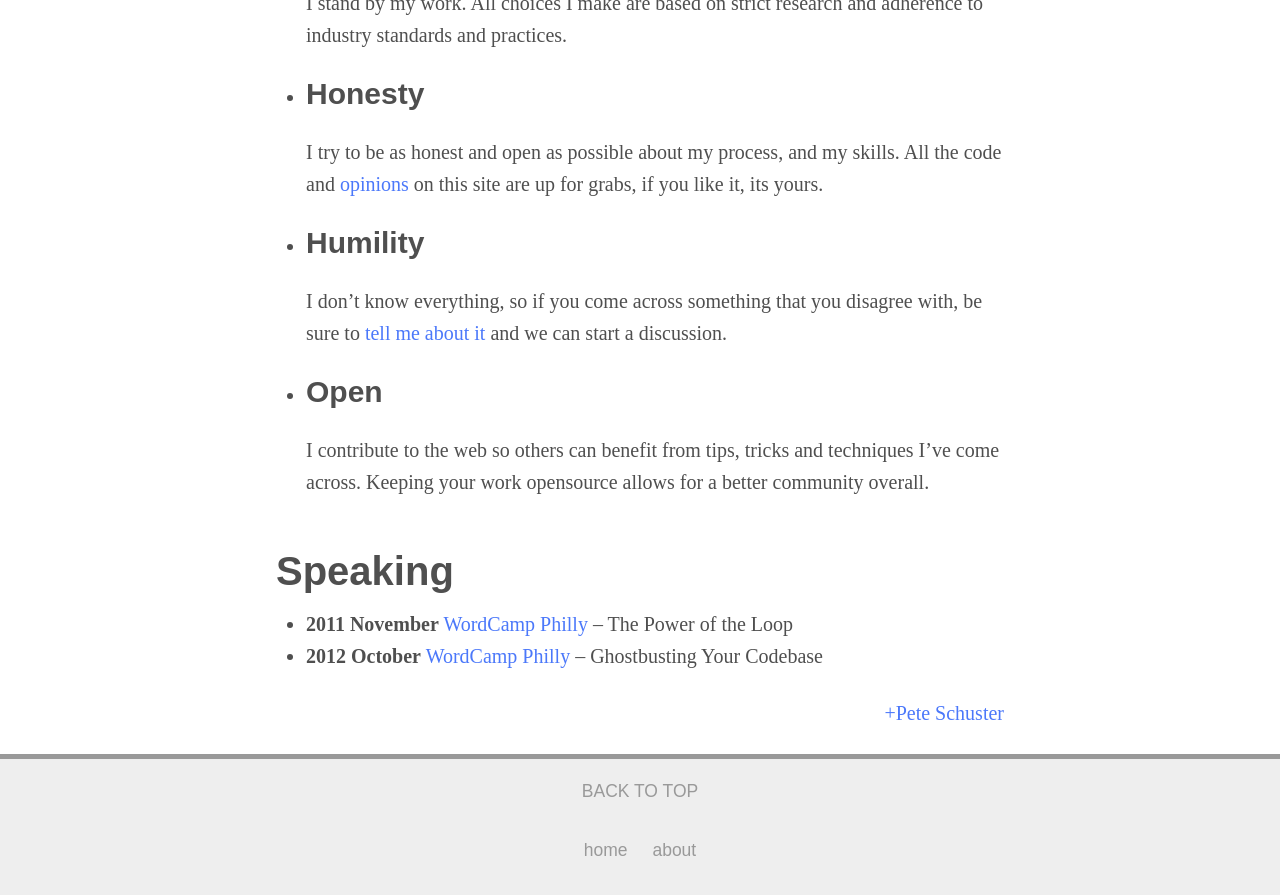
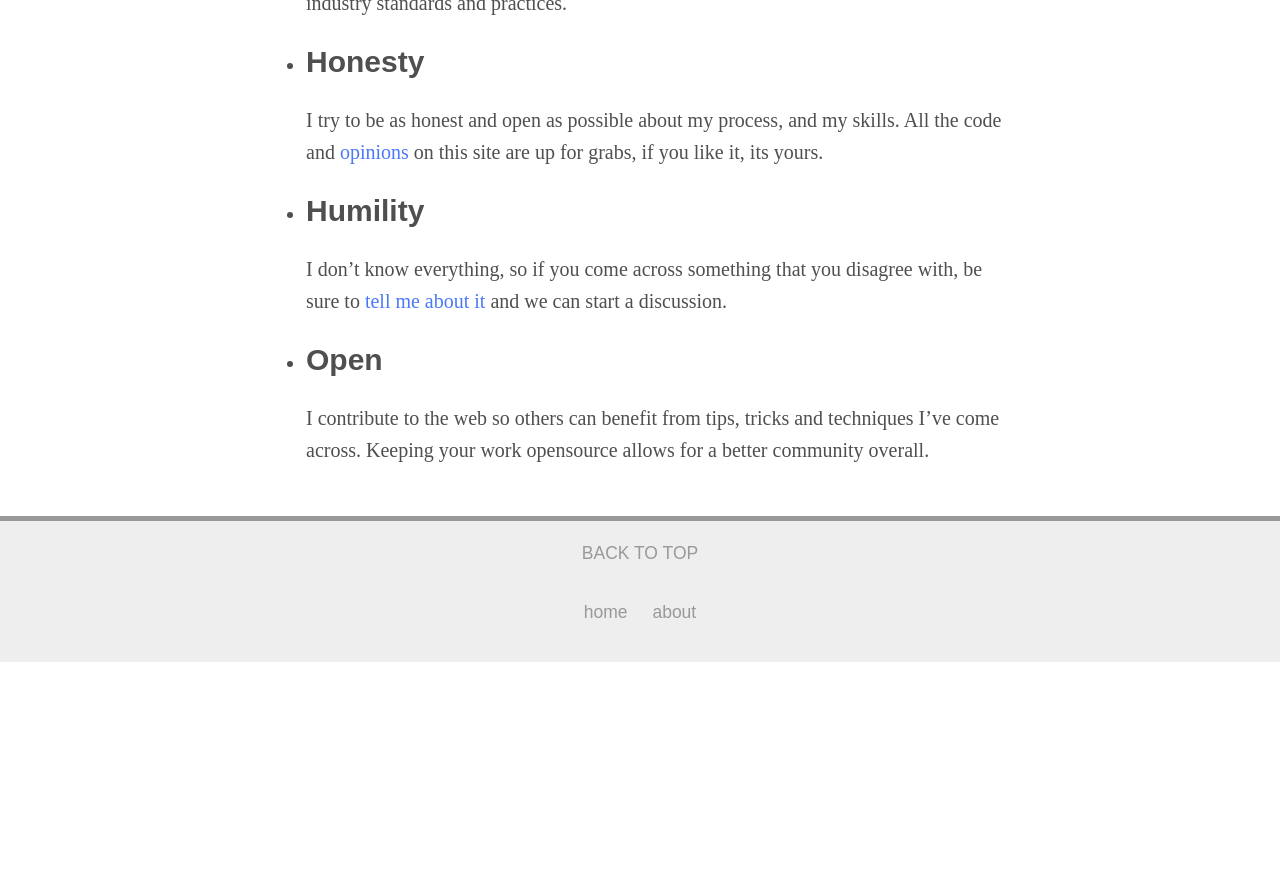
Before and after one commit to PeteSchuster/peteschuster.com, a Jekyll site: the page built from about.html, in a window 1280 px wide and 900 px high, scrolled down 929 px. Shown: the top 895 px of the window. Built offline with Jekyll 4.4.1, drawn with Linux system fonts in a browser that asks for light colours; after the commit the page ends 1591 px from its top, so only the background shows below that.

Commit message:
add some images

```diff
--- a/_includes/header.html
+++ b/_includes/header.html
@@ -8,6 +8,7 @@
 
   <meta name="viewport" content="width=device-width, initial-scale=1">
   <link rel="stylesheet" href="/assets/css/styles.css">
+  <link rel="shortcut icon" href="/assets/images/favicon.ico" />
   {% seo %}
 
   <script>
--- a/about.html
+++ b/about.html
@@ -3,11 +3,19 @@ layout: default
 permalink: /about/
 ---
 
-<h1>About Pete Schuster</h1><img width="1024" height="683" src="https://peteschuster.com/wp-content/uploads/2011/10/about.jpg" class="col-1of2 alignright wp-post-image" alt="" /><p>I am a frontend web developer working in center city Philadelphia. I live in the suburbs of Philadelphia with my wife, <a href="https://www.shannoncollins.com/" target="_blank">Philadelphia Wedding Photographer</a>, Shannon, our daughter Adelaide, and several pets.</p>
+<h1>About Pete Schuster</h1>
+
+<img width="1024" height="683" src="/assets/images/about.jpg" class="col-1of2 alignright wp-post-image" alt="Pete Schuster" />
+
+<p>I am a frontend web developer working in center city Philadelphia. I live in the suburbs of Philadelphia with my wife, <a href="https://www.shannoncollins.com/" target="_blank">Philadelphia Wedding Photographer</a>, Shannon, our daughter Adelaide, and several pets.</p>
+
 <p>I enjoy working with my hands when I can. I&#8217;m interested in gardening, permaculture, and keeping our houseplants alive. I also enjoy woodworking and trying to become a better craftsman.</p>
+
 <p>Bingeing TV shows, watching movies, listening to podcasts and Spotify, and playing video games fill out my other downtime.</p>
+
 <h3>About this site</h3>
 <p>This site has been several sites in the making. After attempting a couple sites prior, all with different messages, this site is meant to be the central source for everything from development news, to rants and raves on my ongoing adventures.</p>
+
 <h2>Ethos</h2>
 <ul class="list_styled clearfix">
 <li>
@@ -23,9 +31,3 @@ permalink: /about/
 <h3>Open</h3>
 <p>I contribute to the web so others can benefit from tips, tricks and techniques I&#8217;ve come across. Keeping your work opensource allows for a better community overall.</li>
 </ul>
-<h2>Speaking</h2>
-<ul>
-<li><strong>2011 November</strong> <a href="http://2011.philly.wordcamp.org/" target="_blank">WordCamp Philly</a> &#8211; The Power of the Loop</li>
-<li><strong>2012 October</strong> <a href="http://2012.philly.wordcamp.org/" target="_blank">WordCamp Philly</a> &#8211; Ghostbusting Your Codebase</li>
-</ul>
-<p class="right"><a href="https://plus.google.com/110768047530147655510/" target="_blank" rel="me">+Pete Schuster</a></p>
```
Also changed, not shown: assets/images/about.jpg (added), assets/images/favicon.ico (added).
